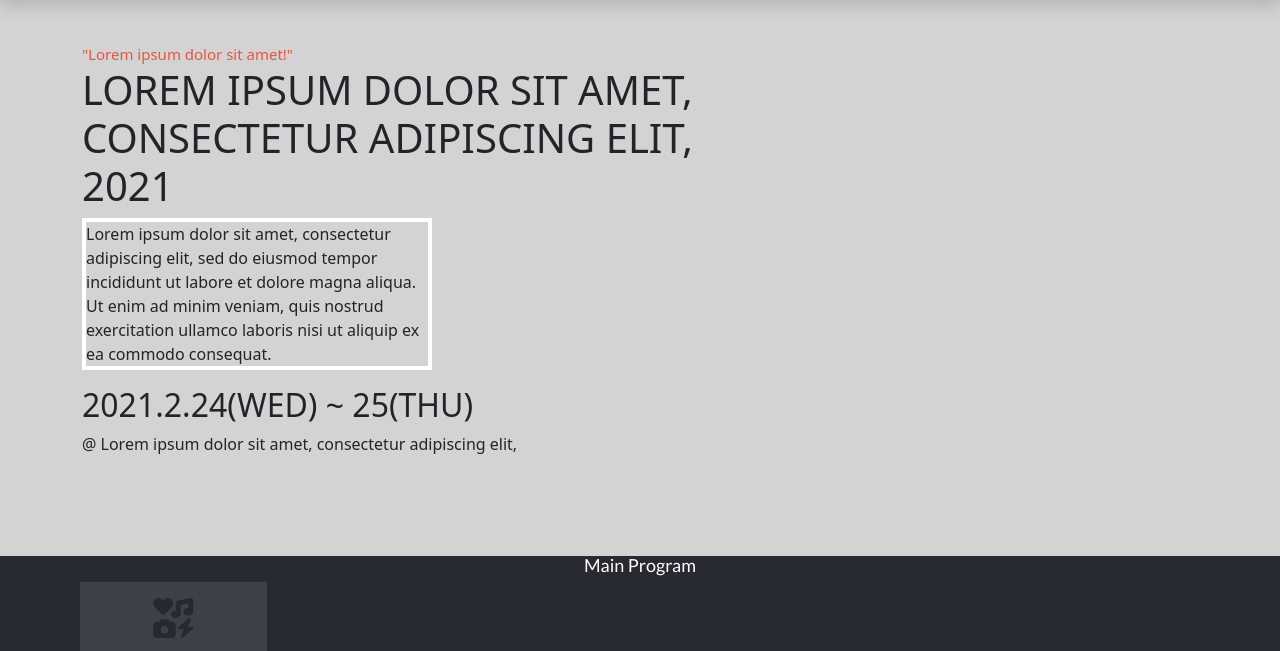
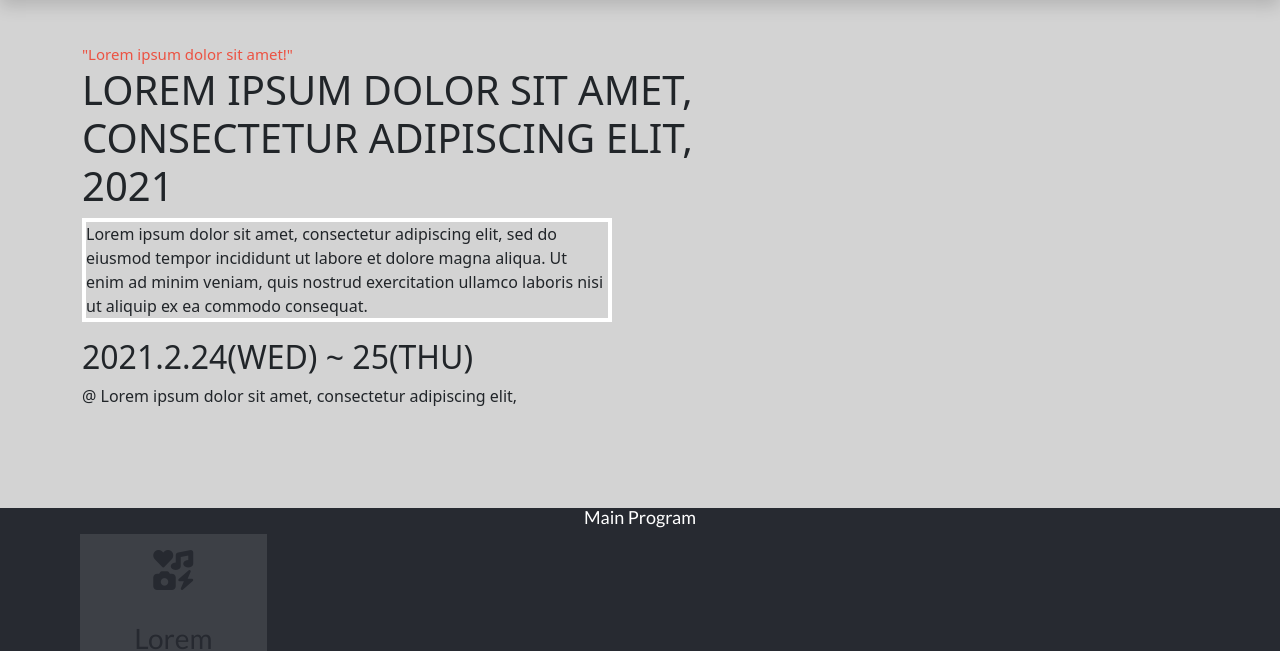
Before and after one commit to jpdf00/capstone-project, a website: page index.html in a window 1280 px wide. Shown: the part 97-748 px from the top of the page. Drawn offline with nearby package versions, Linux system fonts and the light colour scheme; files that its build step writes are made by us from their sources.

Commit message:
Update style.scss
Adjusted the width of the box on the header

```diff
--- a/features/scss/style.scss
+++ b/features/scss/style.scss
@@ -76,7 +76,7 @@ $orange: #ec5242;
 
 .header-info-box {
   background-color: $light-gray;
-  max-width: 350px;
+  max-width: 530px;
 }
 
 .main-program {
```
